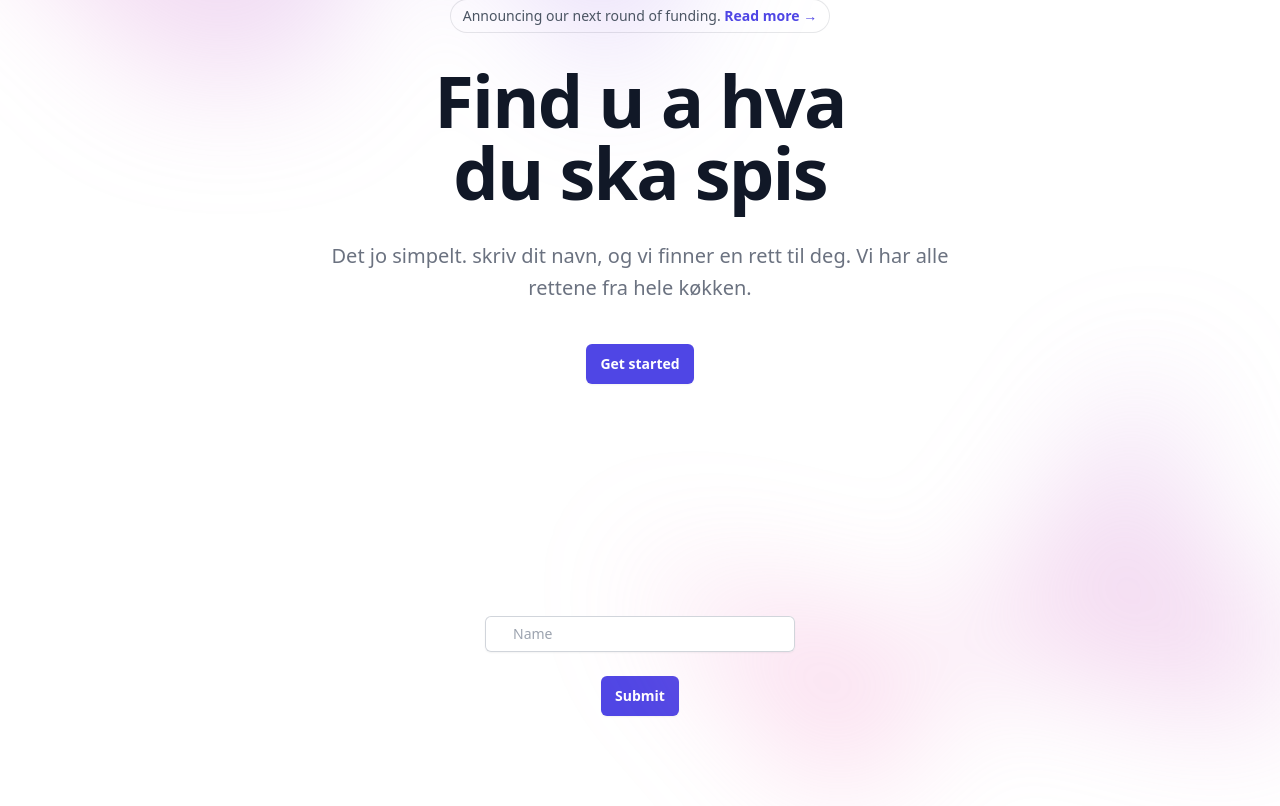
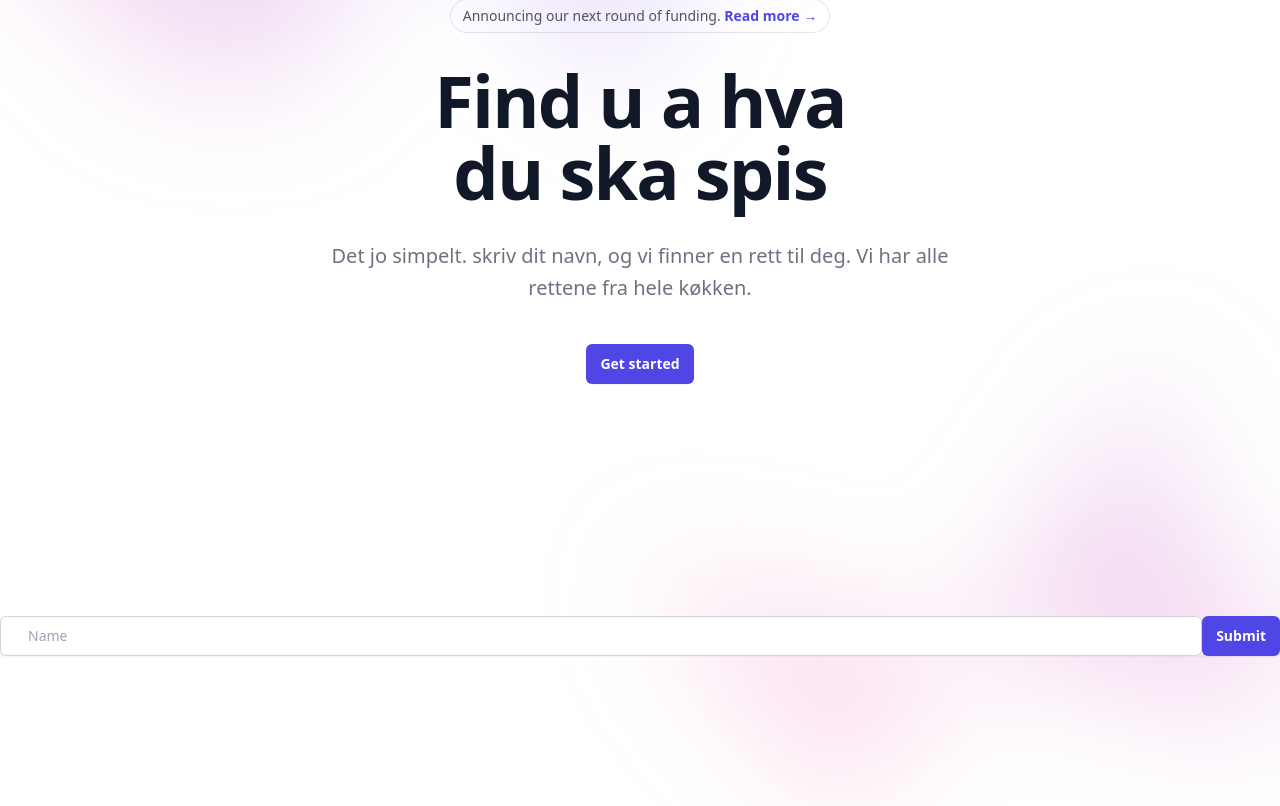
Before and after one commit to 3-Semester-Organisation/ChristoffersIde-Frontend, a React (Vite) app: page / in a window 1280 px wide. Shown: the part 280-1086 px from the top of the page. Built offline with nearby package versions, Linux system fonts and the light colour scheme.

Commit message:
fixed button

```diff
--- a/src/components/Input.jsx
+++ b/src/components/Input.jsx
@@ -1,29 +1,26 @@
+import { fetchRecipe } from "../api/recipeapi"
+
 export default function Input() {
     return (
-        <form>
-        <div className="flex justify-center" >
-            <div className="relative mt-2 rounded-md shadow-sm">
-          <div className="pointer-events-none absolute flex items-center">
-          </div>
+        <>
+          <div className="relative mt-2 rounded-md shadow-sm flex justify-center">
           <input
-            id="price"
-            name="price"
+            id="name"
+            name="name"
             type="text"
             placeholder="Name"
             className="block w-full rounded-md border-0 py-1.5 pl-7 pr-20 text-gray-900 ring-1 ring-inset ring-gray-300 placeholder:text-gray-400 focus:ring-2 focus:ring-inset focus:ring-indigo-600 sm:text-sm/6"
           />
-        </div>
-        </div>
-        <div className="mt-6 flex items-center justify-center gap-x-6">
-        <button
-          type="submit"
-          className="rounded-md bg-indigo-600 px-3.5 py-2.5 text-sm font-semibold text-white shadow-sm hover:bg-indigo-500 focus-visible:outline focus-visible:outline-2 focus-visible:outline-offset-2 focus-visible:outline-indigo-600"
-          style={{ transition: 'background-color 0.3s' }}
+          <button
+          type="button"
+          className=" cursor-pointer rounded-md bg-indigo-600 px-3.5 py-2.5 text-sm font-semibold text-white shadow-sm hover:bg-indigo-500"
         >
           Submit
         </button>
-        </div>
+          </div>
 
-      </form>
+      </>
+
+
     )
   }
```
Also changed, not shown: src/api/recipeapi.js (renamed from src/api/recipieapi.js).
